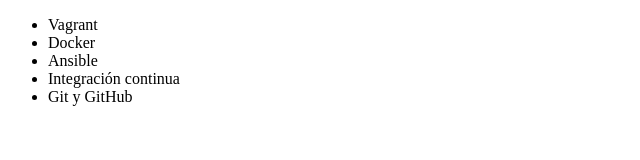
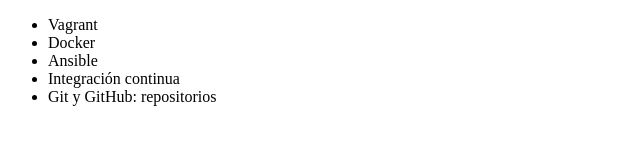
Before and after one commit to diegofernandol/alura-git, a plain HTML site: page index.html in a window 1280 px wide. Shown: the full height of the page, 0-640 px from the left. Drawn offline with Linux system fonts and the light colour scheme.

Commit message:
adicionando palabra repositorios al curso git y github

```diff
--- a/index.html
+++ b/index.html
@@ -10,7 +10,7 @@
          <li> Docker </li>
          <li> Ansible </li>
          <li> Integración continua </li>
-         <li> Git y GitHub</li>
+         <li> Git y GitHub: repositorios</li>
      </ul>
 </body>
 </html>
```
